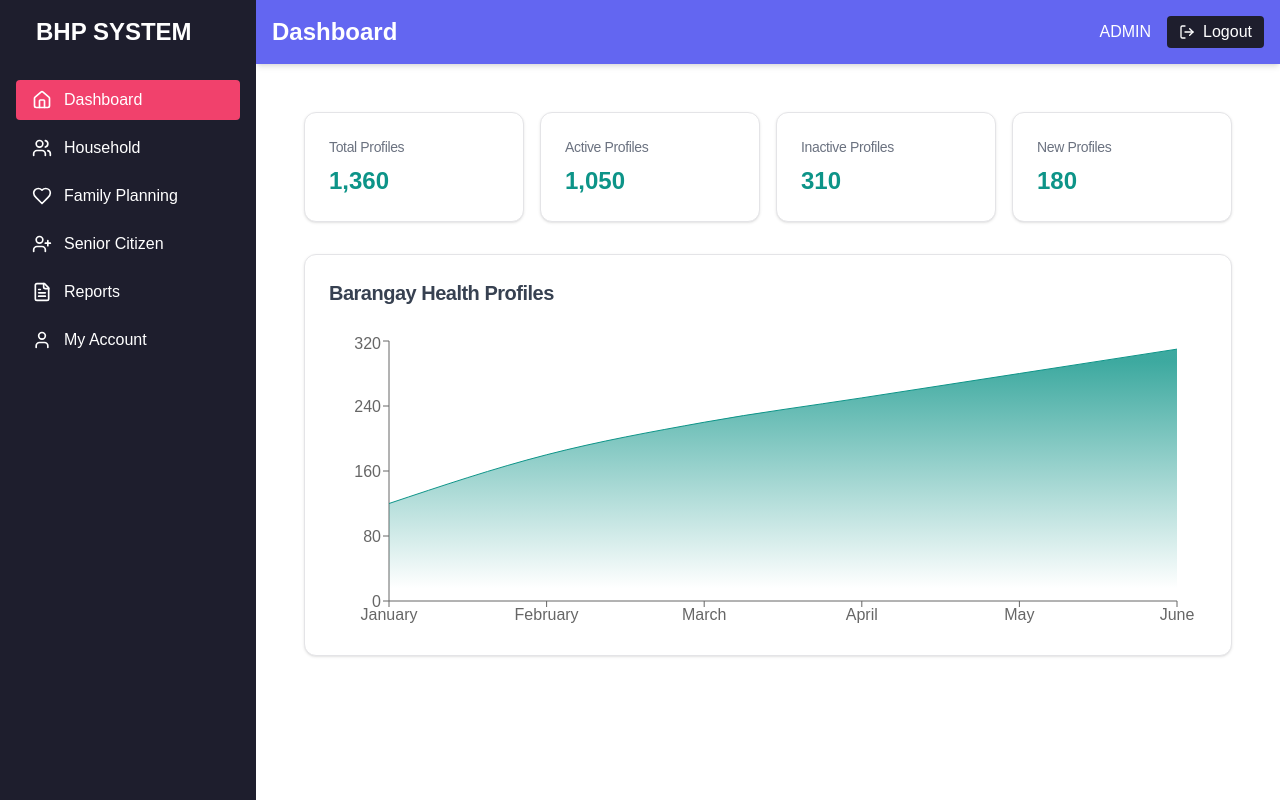
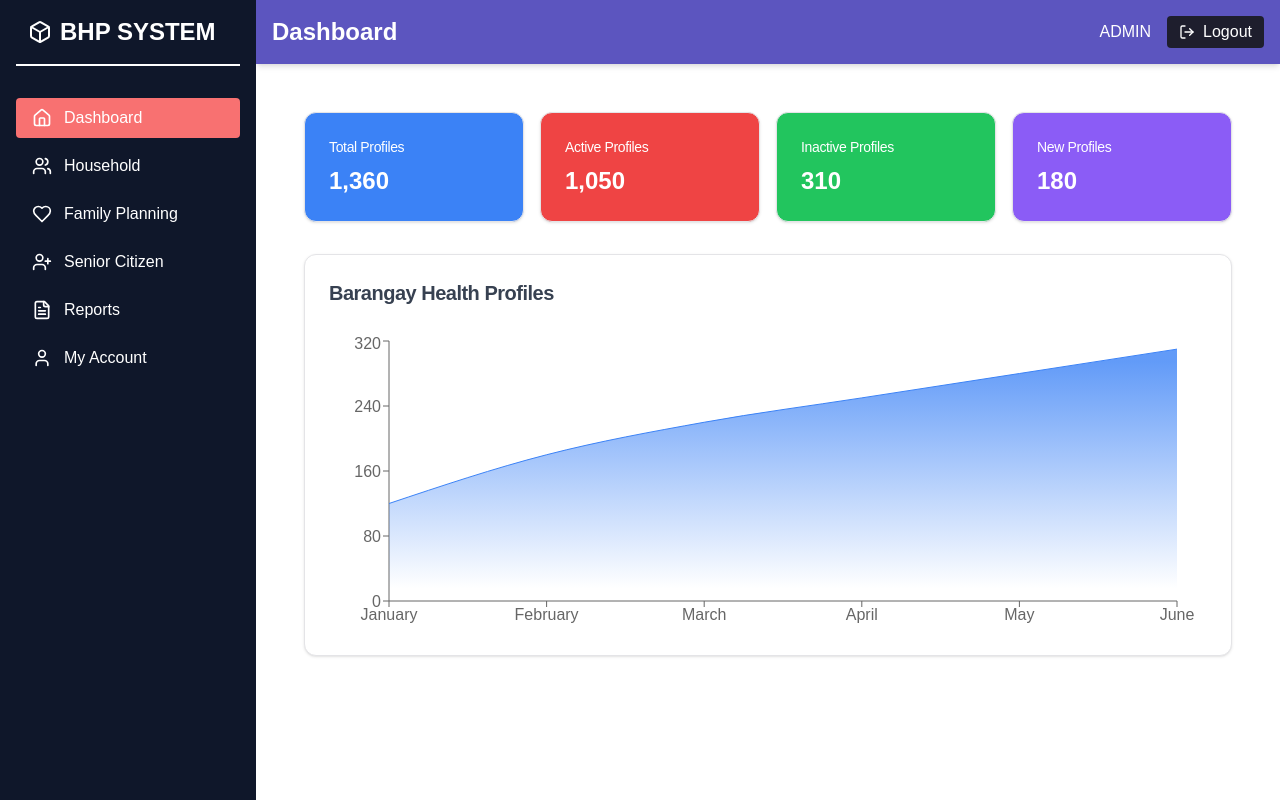
Before and after one commit to crisjerez12/bhp-system, a Next.js app: page /dashboard in a window 1280 px wide. Built offline with nearby package versions, Linux system fonts and the light colour scheme.

Commit message:
modify the colors and fix the fields

```diff
--- a/app/dashboard/household/page.tsx
+++ b/app/dashboard/household/page.tsx
@@ -43,11 +43,7 @@ export default function HouseholdForm() {
   const [householdType, setHouseholdType] = useState("");
   const [nhtsStatus, setNhtsStatus] = useState("");
   const [toilet, setToilet] = useState("");
-  const [familyPlanning, setFamilyPlanning] = useState("");
-  const [pregnantMembers, setPregnantMembers] = useState("");
-  // const [editingMember, setEditingMember] = useState<EditingMember | null>(
-  //   null
-  // );
+
   const [members, setMembers] = useState<Member[]>([
     {
       firstName: "John",
@@ -140,8 +136,6 @@ export default function HouseholdForm() {
     setHouseholdType("");
     setNhtsStatus("");
     setToilet("");
-    setFamilyPlanning("");
-    setPregnantMembers("");
     setMembers([]);
   };
 
@@ -473,31 +467,6 @@ export default function HouseholdForm() {
             </div>
           </div>
 
-          <div className="grid grid-cols-1 md:grid-cols-2 gap-6 mb-6">
-            <div>
-              <Label htmlFor="familyPlanning">Family Planning</Label>
-              <Select value={familyPlanning} onValueChange={setFamilyPlanning}>
-                <SelectTrigger id="familyPlanning">
-                  <SelectValue placeholder="Select family planning" />
-                </SelectTrigger>
-                <SelectContent>
-                  <SelectItem value="MACRA">MACRA</SelectItem>
-                  <SelectItem value="WRA">WRA</SelectItem>
-                </SelectContent>
-              </Select>
-            </div>
-            <div>
-              <Label htmlFor="pregnantMembers">Pregnant Members</Label>
-              <Input
-                id="pregnantMembers"
-                type="number"
-                placeholder="Enter number of pregnant members"
-                value={pregnantMembers}
-                onChange={(e) => setPregnantMembers(e.target.value)}
-              />
-            </div>
-          </div>
-
           <div className="flex justify-end space-x-4">
             <Button variant="outline" onClick={handleReset}>
               Reset
--- a/app/dashboard/my-account/page.tsx
+++ b/app/dashboard/my-account/page.tsx
@@ -197,7 +197,7 @@ export default function MyAccountPage() {
           </div>
           <Button
             onClick={handleEdit}
-            className="bg-teal-600 hover:bg-teal-700"
+            className="bg-blue-600 hover:bg-blue-700"
           >
             {editing ? "Save" : "Edit Credentials"}
           </Button>
@@ -235,7 +235,7 @@ export default function MyAccountPage() {
           </div>
           <Button
             onClick={handleAddStaff}
-            className="bg-teal-600 hover:bg-teal-700"
+            className="bg-blue-600 hover:bg-blue-700"
           >
             Create
           </Button>
@@ -324,7 +324,7 @@ export default function MyAccountPage() {
                       </div>
                       <Button
                         onClick={() => handleUpdateUser(user.id)}
-                        className="bg-teal-600 hover:bg-teal-700"
+                        className="bg-blue-600 hover:bg-blue-700"
                       >
                         Update
                       </Button>
--- a/app/dashboard/page.tsx
+++ b/app/dashboard/page.tsx
@@ -21,10 +21,10 @@ const data = [
 ];
 
 const profileData = [
-  { title: "Total Profiles", value: 1360 },
-  { title: "Active Profiles", value: 1050 },
-  { title: "Inactive Profiles", value: 310 },
-  { title: "New Profiles", value: 180 },
+  { title: "Total Profiles", value: 1360, color: "bg-blue-500" },
+  { title: "Active Profiles", value: 1050, color: "bg-red-500" },
+  { title: "Inactive Profiles", value: 310, color: "bg-green-500" },
+  { title: "New Profiles", value: 180, color: "bg-violet-500" },
 ];
 
 export default function HealthDashboard() {
@@ -36,19 +36,21 @@ export default function HealthDashboard() {
         {profileData.map((item, index) => (
           <Card
             key={item.title}
-            className={`transition-transform duration-300 ease-in-out  ${
+            className={`transition-transform ${
+              item.color
+            } duration-300 ease-in-out  ${
               hoveredCard === index ? "transform -translate-y-1 skew-y-1" : ""
             }`}
             onMouseEnter={() => setHoveredCard(index)}
             onMouseLeave={() => setHoveredCard(null)}
           >
             <CardHeader className="pb-2">
-              <CardTitle className="text-sm font-medium text-gray-500">
+              <CardTitle className="text-sm font-medium text-white">
                 {item.title}
               </CardTitle>
             </CardHeader>
             <CardContent>
-              <p className="text-2xl font-bold text-teal-600">
+              <p className="text-2xl font-bold text-white">
                 {item.value.toLocaleString()}
               </p>
             </CardContent>
@@ -76,8 +78,8 @@ export default function HealthDashboard() {
                     x2="0"
                     y2="1"
                   >
-                    <stop offset="5%" stopColor="#0d9488" stopOpacity={0.8} />
-                    <stop offset="95%" stopColor="#0d9488" stopOpacity={0} />
+                    <stop offset="5%" stopColor="#3B82F6" stopOpacity={0.8} />
+                    <stop offset="95%" stopColor="#3B82F6" stopOpacity={0} />
                   </linearGradient>
                 </defs>
                 <XAxis dataKey="month" />
@@ -86,7 +88,7 @@ export default function HealthDashboard() {
                 <Area
                   type="monotone"
                   dataKey="profiles"
-                  stroke="#0d9488"
+                  stroke="#3B82F6"
                   fillOpacity={1}
                   fill="url(#colorProfiles)"
                 />
--- a/components/layout.tsx
+++ b/components/layout.tsx
@@ -11,6 +11,7 @@ import {
   FileText,
   User,
   LogOut,
+  BoxIcon,
 } from "lucide-react";
 import Link from "next/link";
 import { usePathname } from "next/navigation";
@@ -71,12 +72,15 @@ export function Layout({ children }: { children: React.ReactNode }) {
       {/* Sidebar */}
       <aside
         ref={sidebarRef}
-        className={`fixed inset-y-0 left-0 bg-[#1e1e2d] text-white w-64 min-h-screen p-4 transform transition-transform duration-200 ease-in-out z-30 ${
+        className={`fixed inset-y-0 left-0 bg-slate-900 text-white w-64 min-h-screen p-4 transform transition-transform duration-200 ease-in-out z-30 ${
           isSidebarOpen ? "translate-x-0" : "-translate-x-full"
         } md:relative md:translate-x-0`}
       >
-        <div className="flex justify-between items-center mb-8">
-          <h1 className="text-2xl font-bold ml-5">BHP SYSTEM</h1>
+        <div className="flex justify-between items-center mb-8 border-b-white border-b-2 pb-4">
+          <h1 className="text-2xl font-bold ml-3 flex items-center space-x-2">
+            <BoxIcon />
+            <span>BHP SYSTEM</span>
+          </h1>
           <button onClick={toggleSidebar} className="md:hidden">
             <X className="h-6 w-6" />
           </button>
@@ -88,10 +92,8 @@ export function Layout({ children }: { children: React.ReactNode }) {
               <Link
                 key={item.name}
                 href={item.path}
-                className={`flex items-center py-2 px-4 mb-2 rounded hover:bg-[#2d2d3f] transition-colors ${
-                  pathname === item.path
-                    ? "bg-[#f1416c] hover:bg-[#f1416c]"
-                    : ""
+                className={`flex items-center py-2 px-4 mb-2 rounded hover:bg-violet-600 transition-colors duration-150 ${
+                  pathname === item.path ? "bg-red-400 hover:bg-red-400" : ""
                 }`}
                 onClick={() => setIsSidebarOpen(false)}
               >
@@ -106,7 +108,7 @@ export function Layout({ children }: { children: React.ReactNode }) {
       {/* Main content */}
       <div className="flex-1 flex flex-col overflow-hidden">
         {/* Header */}
-        <header className="bg-[#6366f1] text-white shadow-md">
+        <header className="bg-[#5C55BF] text-white shadow-md">
           <div className="flex items-center justify-between p-4">
             <div className="flex items-center">
               <button onClick={toggleSidebar} className="md:hidden mr-4">
```
